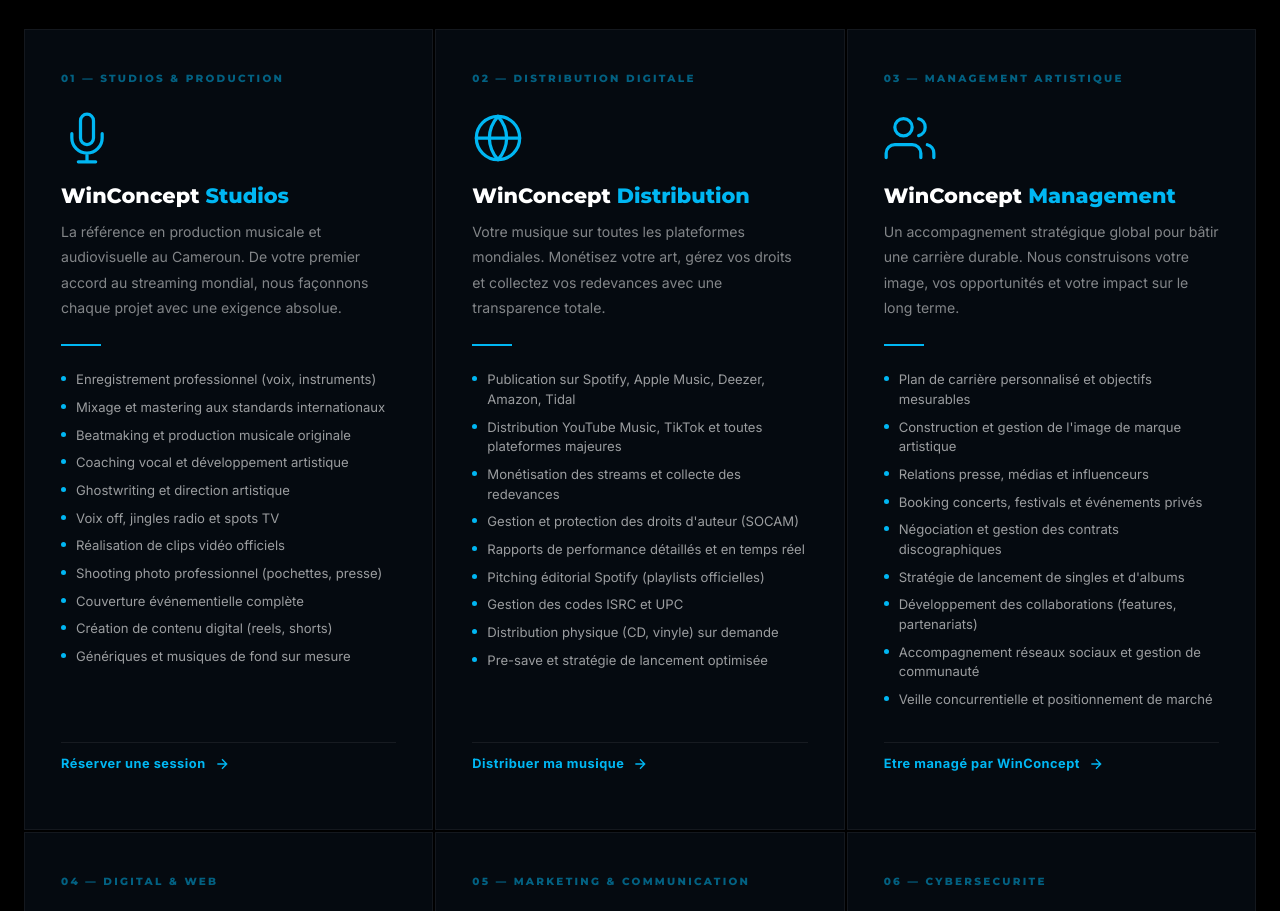
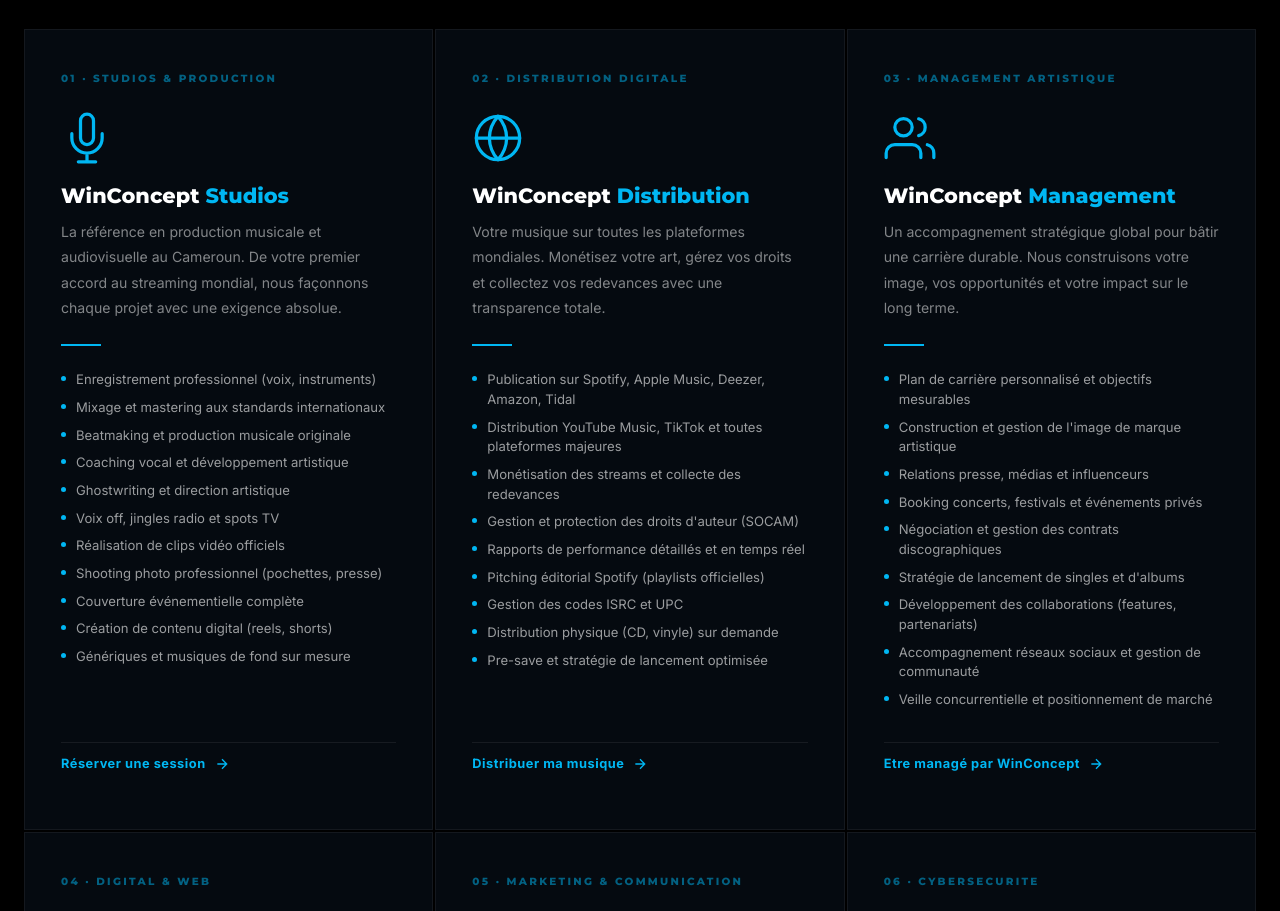
Before and after one commit to blackantrax/winconcept-industry, a plain HTML site: page index.html in a window 1280 px wide. Shown: the part 5006-5917 px from the top of the page. Drawn offline with Linux system fonts and the light colour scheme.

Commit message:
Replace mdash with middot in service labels (no visible em dash)
Kevin Moudio <ethicalkev@gmail.com>

```diff
--- a/index.html
+++ b/index.html
@@ -481,7 +481,7 @@
 
       <!-- 01 STUDIOS -->
       <div class="svc-card">
-        <div class="svc-num">01 &mdash; STUDIOS &amp; PRODUCTION</div>
+        <div class="svc-num">01 &middot; STUDIOS &amp; PRODUCTION</div>
         <div class="svc-icon">
           <svg viewBox="0 0 24 24" fill="none" stroke="currentColor" stroke-width="1.5" stroke-linecap="round" stroke-linejoin="round">
             <path d="M12 1a3 3 0 0 0-3 3v8a3 3 0 0 0 6 0V4a3 3 0 0 0-3-3z"/>
@@ -509,7 +509,7 @@
 
       <!-- 02 DISTRIBUTION -->
       <div class="svc-card">
-        <div class="svc-num">02 &mdash; DISTRIBUTION DIGITALE</div>
+        <div class="svc-num">02 &middot; DISTRIBUTION DIGITALE</div>
         <div class="svc-icon">
           <svg viewBox="0 0 24 24" fill="none" stroke="currentColor" stroke-width="1.5" stroke-linecap="round" stroke-linejoin="round">
             <circle cx="12" cy="12" r="10"/>
@@ -535,7 +535,7 @@
 
       <!-- 03 MANAGEMENT -->
       <div class="svc-card">
-        <div class="svc-num">03 &mdash; MANAGEMENT ARTISTIQUE</div>
+        <div class="svc-num">03 &middot; MANAGEMENT ARTISTIQUE</div>
         <div class="svc-icon">
           <svg viewBox="0 0 24 24" fill="none" stroke="currentColor" stroke-width="1.5" stroke-linecap="round" stroke-linejoin="round">
             <path d="M17 21v-2a4 4 0 0 0-4-4H5a4 4 0 0 0-4 4v2"/>
@@ -562,7 +562,7 @@
 
       <!-- 04 DIGITAL -->
       <div class="svc-card">
-        <div class="svc-num">04 &mdash; DIGITAL &amp; WEB</div>
+        <div class="svc-num">04 &middot; DIGITAL &amp; WEB</div>
         <div class="svc-icon">
           <svg viewBox="0 0 24 24" fill="none" stroke="currentColor" stroke-width="1.5" stroke-linecap="round" stroke-linejoin="round">
             <rect x="2" y="3" width="20" height="14" rx="2" ry="2"/>
@@ -590,7 +590,7 @@
 
       <!-- 05 MARKETING -->
       <div class="svc-card">
-        <div class="svc-num">05 &mdash; MARKETING &amp; COMMUNICATION</div>
+        <div class="svc-num">05 &middot; MARKETING &amp; COMMUNICATION</div>
         <div class="svc-icon">
           <svg viewBox="0 0 24 24" fill="none" stroke="currentColor" stroke-width="1.5" stroke-linecap="round" stroke-linejoin="round">
             <path d="M22 12h-4l-3 9L9 3l-3 9H2"/>
@@ -617,7 +617,7 @@
 
       <!-- 06 CYBER -->
       <div class="svc-card">
-        <div class="svc-num">06 &mdash; CYBERSECURITE</div>
+        <div class="svc-num">06 &middot; CYBERSECURITE</div>
         <div class="svc-icon">
           <svg viewBox="0 0 24 24" fill="none" stroke="currentColor" stroke-width="1.5" stroke-linecap="round" stroke-linejoin="round">
             <path d="M12 22s8-4 8-10V5l-8-3-8 3v7c0 6 8 10 8 10z"/>
```
